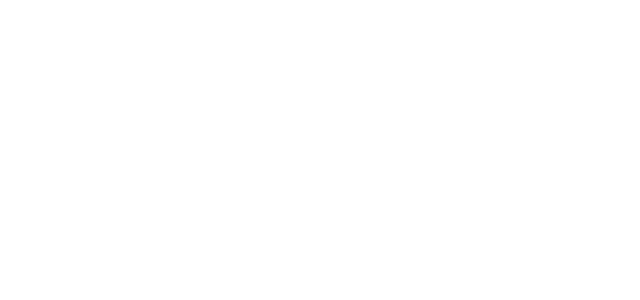
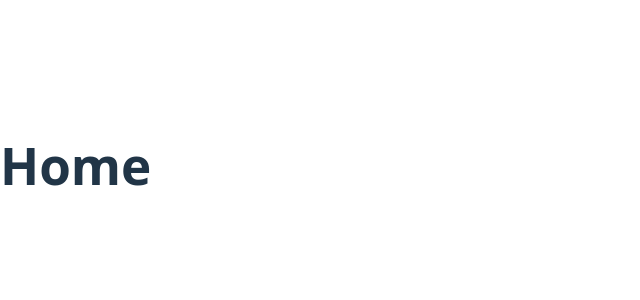
Before and after one commit to Gioomoraes/Mini-Feed, a React (Vite) app: page / in a window 1280 px wide. Before the commit this address had no page. Shown: the top 300 px of the page, without its empty margins (0-640 px from the left). Built offline with nearby package versions, Linux system fonts and the light colour scheme.

Commit message:
Creating nav bar

```diff
--- a/src/App.jsx
+++ b/src/App.jsx
@@ -1,12 +1,18 @@
 import "./App.css";
 import { BrowserRouter, Routes, Route, Navigate } from "react-router-dom";
+
+import Home from "./pages/Home/Home";
+import About from "./pages/About/About";
 
 function App() {
   return (
     <div className="App">
       <BrowserRouter>
         <div className="container">
-          <Routes></Routes>
+          <Routes>
+            <Route path="/" element={<Home />} />
+            <Route path="/about" element={<About />} />
+          </Routes>
         </div>
       </BrowserRouter>
     </div>
```
Also changed, not shown: src/components/Navbar.jsx (added), src/components/Navbar.module.css (added).
